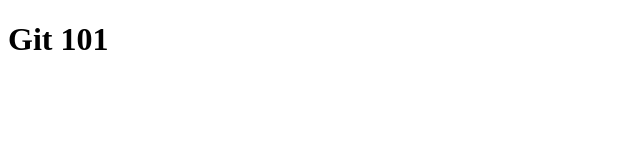
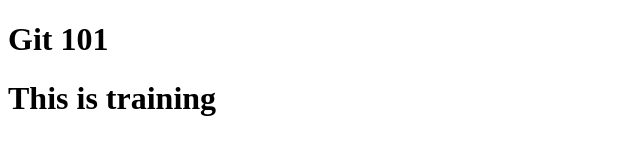
Before and after one commit to rahulkatta999/DL-git101, a plain HTML site: page index.html in a window 1280 px wide. Shown: the whole page, without its empty margins (0-640 px from the left). Drawn offline with Linux system fonts and the light colour scheme.

Commit message:
Update index page

```diff
--- a/index.html
+++ b/index.html
@@ -3,6 +3,7 @@
 <body>
 
 <h1>Git 101</h1>
+<h1>This is training</h1>
 
 
 </body>
```
